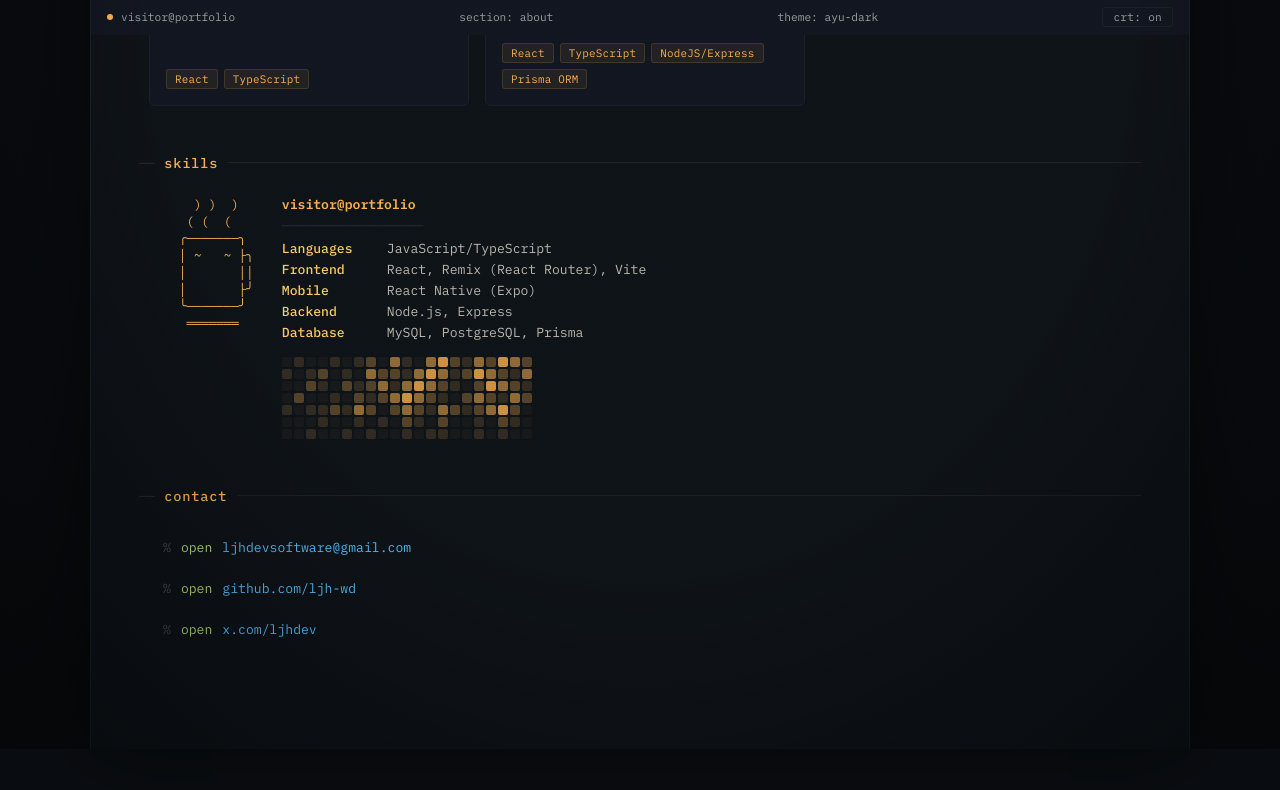
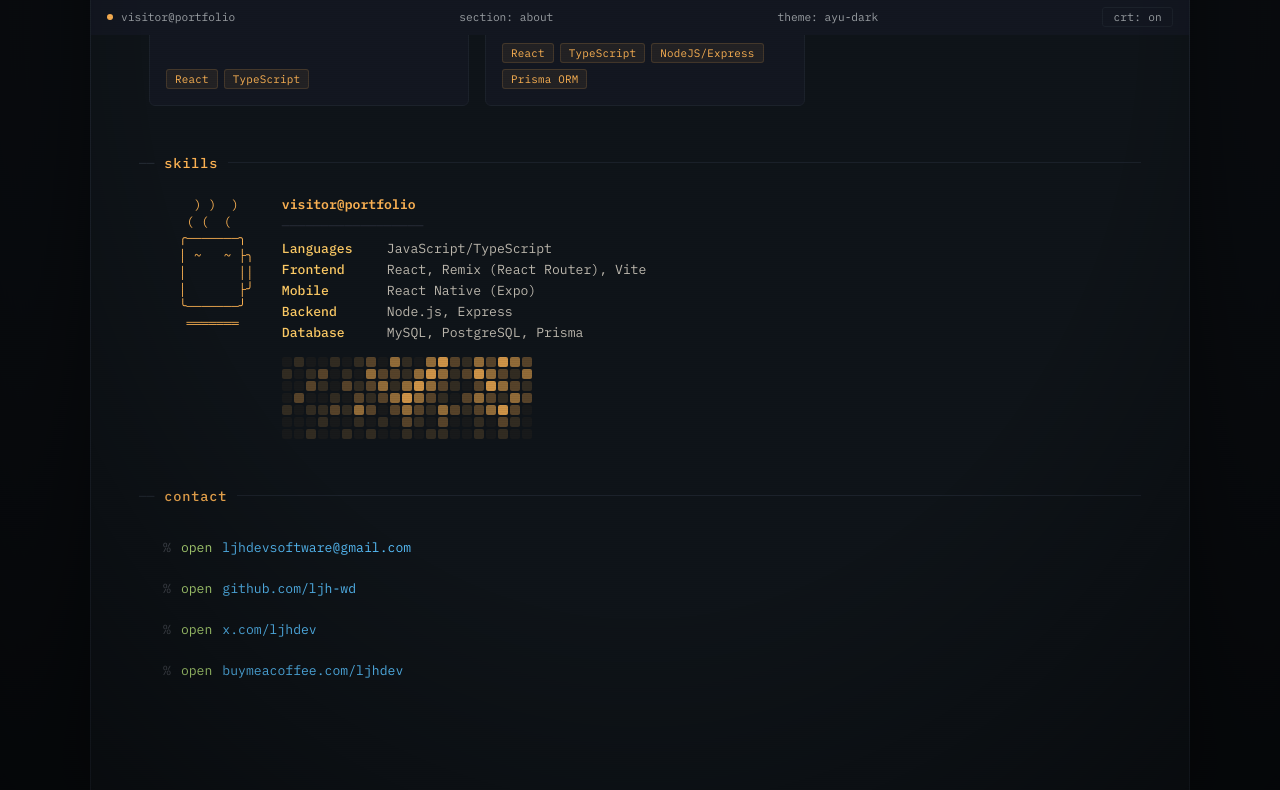
Before and after one commit to ljh-wd/ljhdev-portfolio, a React (Vite) app: page / in a window 1280 px wide. Shown: the part 765-1555 px from the top of the page. Before the commit the page ends 1514 px from the top, so only its background shows below. Built offline with nearby package versions, Linux system fonts and the light colour scheme.

Commit message:
Added buy coffee link

```diff
--- a/src/data/portfolio.ts
+++ b/src/data/portfolio.ts
@@ -79,5 +79,10 @@ export const contact = {
       value: "x.com/ljhdev",
       url: "https://x.com/ljhdev",
     },
+    {
+      command: "open",
+      value: "buymeacoffee.com/ljhdev",
+      url: "https://buymeacoffee.com/ljhdev",
+    },
   ],
 };
```
